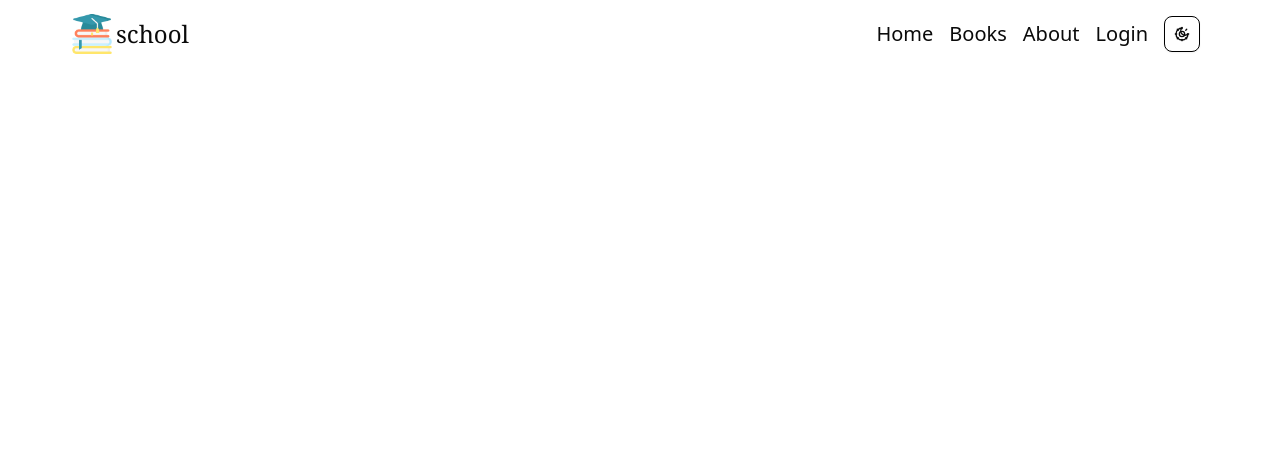
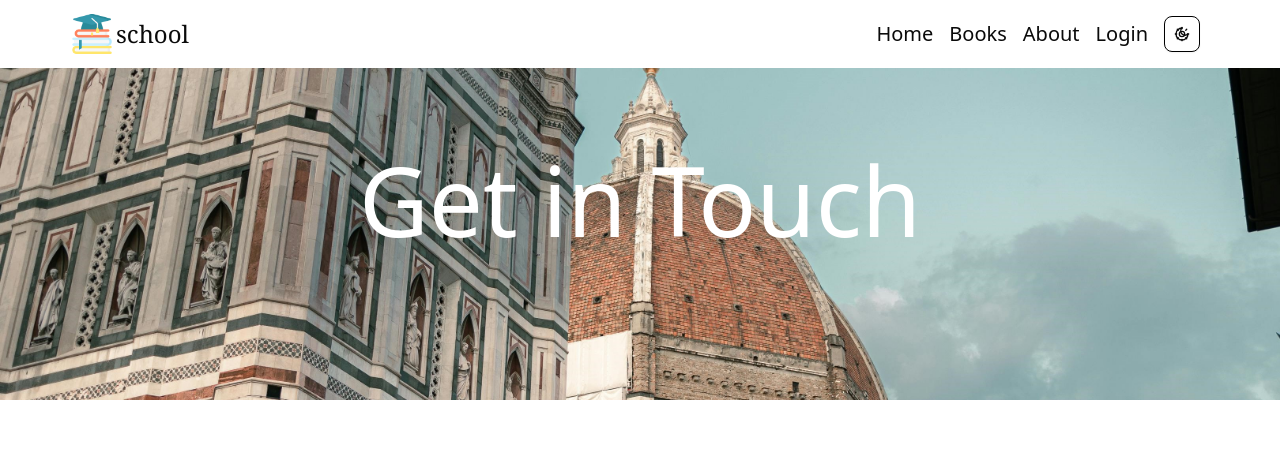
Before and after one commit to ibrahimwael951/school-repo, a Next.js app: page /login in a window 1280 px wide. Shown: the top 450 px of the page. Built offline with nearby package versions, Linux system fonts and the light colour scheme.

Commit message:
edit color while switching  between dark and light mode

```diff
--- a/src/app/globals.css
+++ b/src/app/globals.css
@@ -5,9 +5,7 @@
 * {
   @apply duration-200 selection:bg-purple-700 selection:text-white scroll-smooth;
 }
-Image{
-  @apply select-none;
-}
+
 .active {
   @apply text-2xl text-blue-600;
 }
@@ -16,7 +14,7 @@ button {
   @apply text-xl m-2  rounded-2xl ml-2;
 }
 input {
-  @apply outline-none bg-slate-200 p-2 text-2xl rounded-md m-2  lg:hover:shadow-2xl;
+  @apply outline-none placeholder:text-black dark:placeholder:text-white bg-slate-200 dark:bg-neutral-800 dark:text-white dark:focus:bg-neutral-900 p-2 text-2xl rounded-md m-2  lg:hover:shadow-2xl shadow-slate-500 dark:shadow-slate-300;
 }
 
 input::placeholder {
--- a/src/components/HomePage.tsx
+++ b/src/components/HomePage.tsx
@@ -21,7 +21,7 @@ const main = () => {
           {/* <button className=' bg-white text-3xl mt-10 py-2  px-10 lg:hover:scale-110 active:scale-75 duration-150'>Shop</button> */}
         </div>
         <Image
-          className="object-cover absolute -z-20 top-0 left-0 w-full h-screen bg-img"
+          className="object-cover absolute -z-20 top-0 left-0 w-full h-screen bg-img select-none"
           src="/BG/home.webp"
           alt="homepage"
           width={3000}
@@ -41,7 +41,7 @@ const main = () => {
             <Links key={index} href={book.Link}>
               <div className="  flex flex-col items-center justify-center cursor-pointer lg:hover:scale-105 2xl:hover:mx-5">
                 <Image
-                  className="w-72 rounded-2xl"
+                  className="w-72 rounded-2xl select-none"
                   src={book.src}
                   alt={book.title}
                   width={3000}
@@ -58,7 +58,7 @@ const main = () => {
 
       <div className="flex flex-col lg:flex-row-reverse gap-10 items-center justify-center lg:justify-evenly h-screen w-full my-20">
         <Image
-          className="object-cover w-5/6 lg:w-2/4 max-w-2xl rounded-xl "
+          className="object-cover w-5/6 lg:w-2/4 max-w-2xl rounded-xl select-none "
           src="/BG/join_our_comunity.webp"
           alt="join our comunity"
           width={3000}
@@ -70,7 +70,7 @@ const main = () => {
           </h1>
           <p className="  lg:text-1xl">for more details and updates </p>
           <a href="https://www.instagram.com/">
-            <button className="  lg:text-3xl bg-purple-600 text-3xl mt-10 py-2  px-10 lg:hover:scale-110 active:scale-90 duration-150">
+            <button className="  lg:text-3xl text-white bg-purple-600 text-3xl mt-10 py-2  px-10 lg:hover:scale-110 active:scale-90 duration-150">
               follow
             </button>
           </a>
@@ -82,7 +82,7 @@ const main = () => {
       <div className="flex justify-center flex-col md:flex-row items-center gap-10 ">
         <div className="p-10 w-full md:w-96 lg:w-5/12 max-w-2xl">
           <Image
-            className="object-cover w-full rounded-2xl -z-10"
+            className="object-cover w-full rounded-2xl -z-10 select-none"
             src="/BG/about-web.webp"
             alt="about-us"
             width={3000}
@@ -101,7 +101,7 @@ const main = () => {
 
         <div className="  p-10 w-full  md:w-96 lg:w-5/12 max-w-2xl ">
           <Image
-            className="w-full rounded-2xl"
+            className="w-full rounded-2xl select-none"
             src="/BG/about-us.jpeg"
             alt="about-us"
             width={3000}
@@ -123,7 +123,7 @@ const main = () => {
 
       <div className="flex flex-col lg:flex-row gap-10 items-center justify-center lg:justify-evenly h-screen w-full my-20">
         <Image
-          className="object-cover w-5/6 lg:w-2/4 max-w-2xl rounded-xl "
+          className="object-cover w-5/6 lg:w-2/4 max-w-2xl rounded-xl select-none"
           src="/BG/soon.jpg"
           alt="soon"
           width={3000}
--- a/src/components/loginPage.tsx
+++ b/src/components/loginPage.tsx
@@ -1,12 +1,21 @@
 import React from "react";
+import Image from "next/image";
 
 const login = () => {
   return (
     <section id="login" className="">
-      <div className="h-screen -mb-96">
-        <div className="bg-contact w-full h-2/4  flex justify-center items-center  ">
+      <div className="relative overflow-hidden w-full   h-[50vh]  flex justify-center items-center">
+        <Image
+          className="object-cover absolute top-0  h-full w-full -z-10"
+          src="/BG/contact-imgs.jpg"
+          alt="image"
+          width={1000}
+          height={1000}
+        />
+
+
           <h1 className="text-4xl text-white lg:text-8xl">Get in Touch</h1>
-        </div>
+
       </div>
 
       <div className="flex flex-col   items-center h-fit py-20 md:mb-0 md:py-0  md:h-screen md:justify-between md:flex-row-reverse ">
@@ -45,8 +54,8 @@ const login = () => {
         <div className="flex flex-col items-center justify-center px-10 lg:w-2/5  lg:h-full ">
           {/* <img  className='h-2/3  max-w-xs mt-20 md:mt-0 ' src=" https://images.pexels.com/photos/8389719/pexels-photo-8389719.jpeg?auto=compress&cs=tinysrgb&w=600" alt="" /> */}
           <video
-            className="h-2/3  max-w-xs mt-20 md:mt-0 "
-            src=""
+            className="h-2/3  max-w-xs mt-20 md:mt-0 rounded-xl "
+            src="/Images/contant-vdio.mp4"
             muted
             loop
             autoPlay
```
